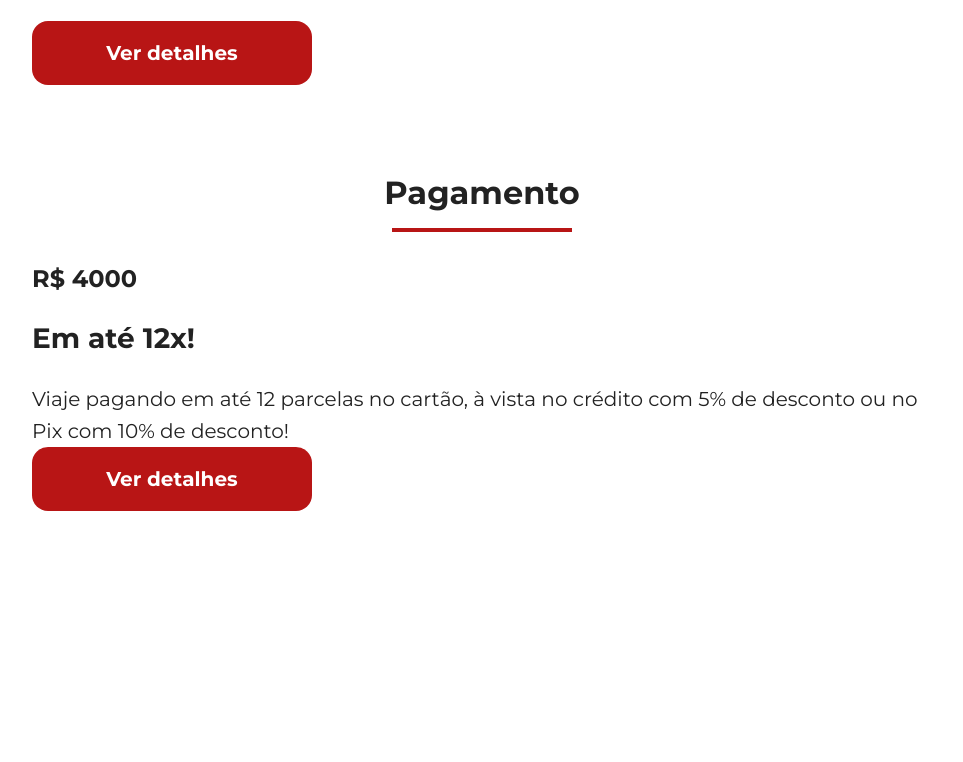
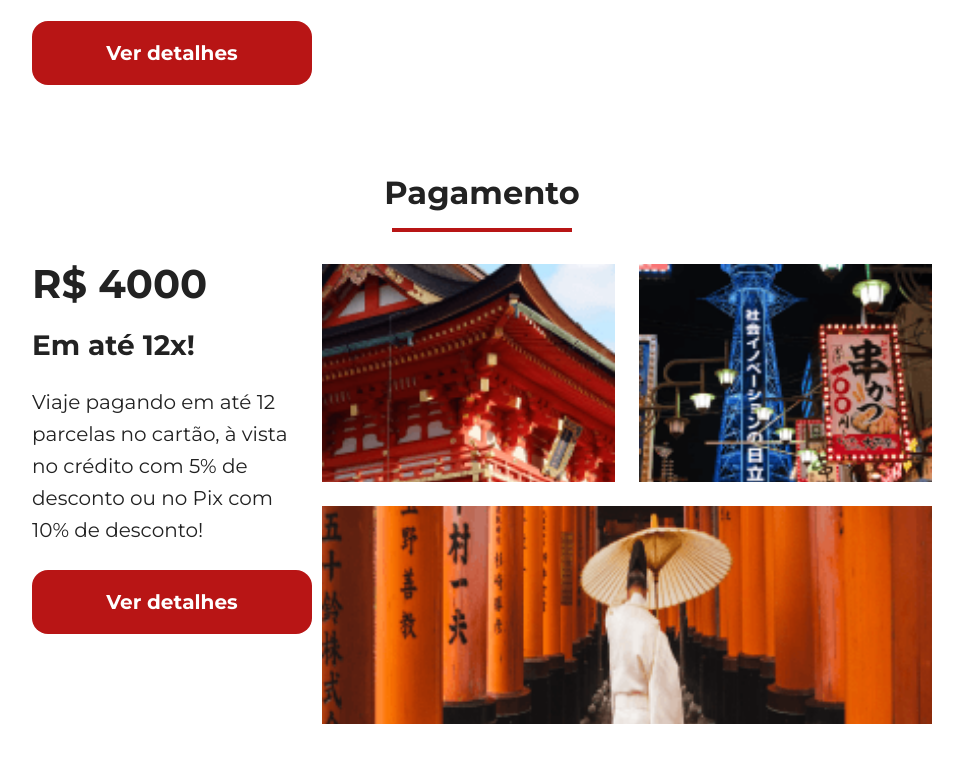
Before and after one commit to victoorjp/jornada-viagens, a plain HTML site: page packages.html in a window 1280 px wide. Shown: the part 2346-3108 px from the top of the page, without its empty margins (158-1121 px from the left). Before the commit the page ends 2945 px from the top, so only its background shows below. Drawn offline with Linux system fonts and the light colour scheme.

Commit message:
style: Add payment section styling

```diff
--- a/css/payments.css
+++ b/css/payments.css
@@ -1,4 +1,5 @@
-.main-payments .wrapper .image-gallery {
+.main-payments .wrapper .image-gallery,
+.packages-payments .wrapper .image-gallery {
   display: grid;
   grid-template-columns: 1fr 1fr;
   height: 460px;
@@ -22,8 +23,44 @@
   background-size: cover;
 }
 
-.main-payments .wrapper .image-gallery .image.colspan {
+.main-payments .wrapper .image-gallery .image.colspan,
+.packages-payments .wrapper .image-gallery .image.colspan {
   grid-column: span 2;
+}
+
+/* Packages page */
+
+.packages-payments .wrapper .text-content {
+  display: flex;
+  flex-direction: column;
+  gap: 24px;
+}
+
+.packages-payments .wrapper .text-content h2 {
+  font-size: 40px;
+  font-weight: var(--title-weight);
+  line-height: 100%;
+  margin: 0;
+}
+
+.packages-payments .wrapper .text-content h3 {
+  margin: 0;
+}
+
+.packages-payments .wrapper .image-gallery .image.japan-1 {
+  background: url(../img/japan-mobile-1.png) no-repeat;
+  background-size: cover;
+}
+
+.packages-payments .wrapper .image-gallery .image.japan-2 {
+  background: url(../img/japan-mobile-2.png) no-repeat;
+  background-size: cover;
+}
+
+.packages-payments .wrapper .image-gallery .image.japan-3 {
+  background: url(../img/japan-mobile-3.png) no-repeat;
+  background-size: cover;
+  background-position: top;
 }
 
 @media screen and (min-width: 768px) {
@@ -39,6 +76,24 @@
 
   .main-payments .wrapper .image-gallery .image.bridge {
     background: url(../img/image-bridge-tablet.png) no-repeat;
+    background-size: cover;
+  }
+
+  /* Packages page */
+  .packages-payments .wrapper .image-gallery .image.japan-1 {
+    background: url(../img/japan-tablet-1.png) no-repeat;
+    background-size: cover;
+    background-position: center;
+  }
+
+  .packages-payments .wrapper .image-gallery .image.japan-2 {
+    background: url(../img/japan-tablet-2.png) no-repeat;
+    background-size: cover;
+    background-position: center;
+  }
+
+  .packages-payments .wrapper .image-gallery .image.japan-3 {
+    background: url(../img/japan-tablet-3.png) no-repeat;
     background-size: cover;
   }
 }
@@ -61,4 +116,21 @@
   .main-payments .wrapper .text-content h3 {
     margin-top: 0;
   }
+
+  /* Packages page */
+
+  .packages-payments .wrapper {
+    display: flex;
+    justify-content: space-between;
+  }
+
+  .packages-payments .wrapper .image-gallery {
+    width: 790px;
+    margin-top: 0;
+  }
+
+  .packages-payments .wrapper .text-content {
+    width: 360px;
+    margin-right: 10px;
+  }
 }
```
Also changed, not shown: img/japan-mobile-1.png (added), img/japan-mobile-2.png (added), img/japan-mobile-3.png (added), img/japan-tablet-1.png (renamed from img/japan-1.png), img/japan-tablet-2.png (renamed from img/japan-2.png), img/japan-tablet-3.png (renamed from img/japan-3.png).
